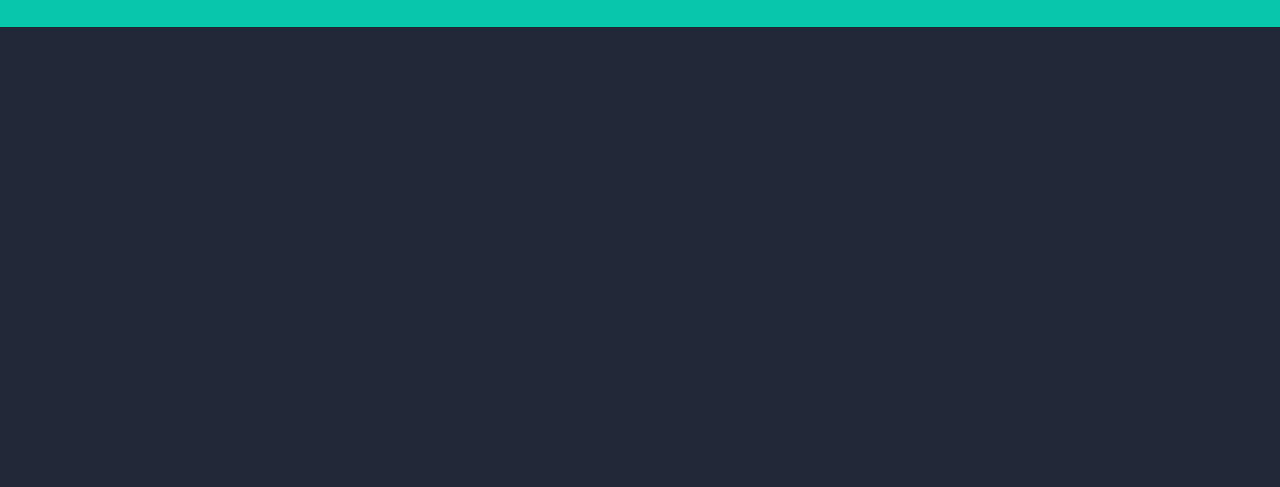
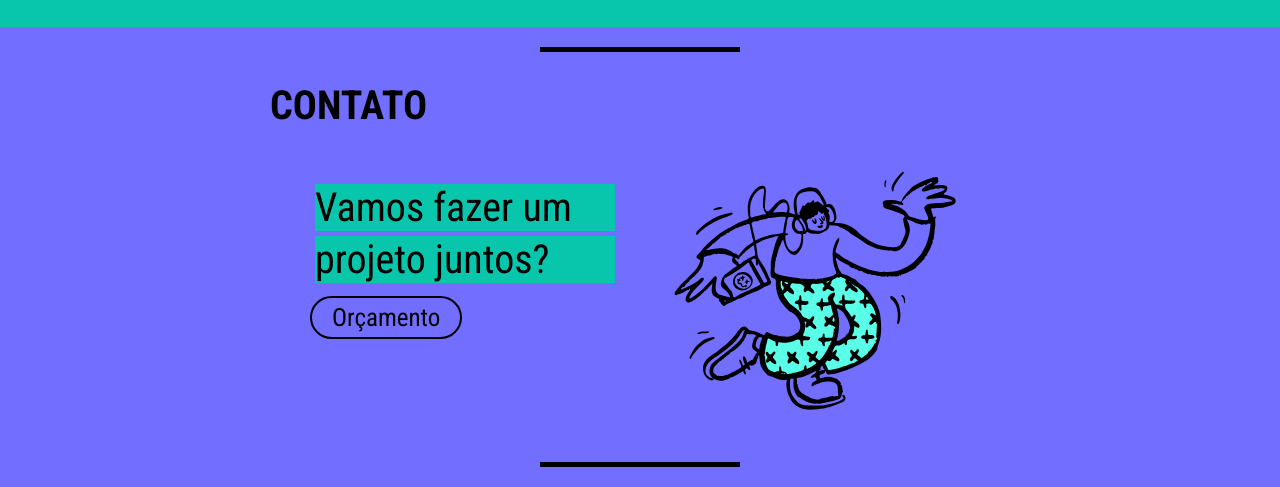
Before and after one commit to tjbass2021/thiagoportfolio, a plain HTML site: page index.html in a window 1280 px wide. Shown: the part 2825-3312 px from the top of the page. Before the commit the page ends 2852 px from the top, so only its background shows below. Drawn offline with Linux system fonts and the light colour scheme.

Commit message:
feat: Criação da seção de contato
- Criação da seção de contato com adição de imagem doodle

```diff
--- a/css/main.css
+++ b/css/main.css
@@ -17,10 +17,31 @@ body {
     background-color: var(--azul-dark);
 }
 
+a {
+    text-decoration: none;
+    color: black;
+}
 
 .container {
     max-width: 940px;
     min-width: 940px;
+}
+
+.box-sobre {
+    display: flex;
+    flex-flow: row wrap;
+    justify-content: center;
+    width: 100%;
+    padding: 20px;
+}
+
+.box-box{
+    width: 350px;
+    height: 350px;
+}
+
+.box-box img {
+    width: 350px;
 }
 
 /*CABEÇALHO*/
@@ -259,6 +280,7 @@ body {
 
 .sobre .container .box-sobre .box-box {
     width: 400px;
+    height: auto;
     padding: 20px;
 }
 
@@ -310,3 +332,57 @@ body {
     background-color: black;
     align-self: center;
 }
+
+/*SEÇÃO DE CONTATO*/
+
+#contato{
+    display: flex;
+    justify-content: center;
+    background-color: var(--azul);
+}
+
+#contato .container{
+    display: flex;
+    flex-direction: column;
+    justify-content: center;
+    color: black;
+    /* padding-bottom: 30px; */
+}
+
+#contato .container h2{
+    font-size: 40px;
+    padding: 10px 100px;
+}
+
+.orcamento {
+    border: 2px solid black;
+    border-radius: 30px;
+    padding: 5px 20px;
+    transition: .3s;
+    font-size: 25px;
+}
+
+.orcamento:hover{
+    border: 2px solid var(--verde);
+    transition: 0.3s;
+    background-color: var(--verde);
+    color: black;
+}
+
+.texto {
+    margin-bottom: 20px;
+}
+
+.texto p{
+    font-size: 40px;
+    margin: 5px;
+    background-color: var(--verde);
+}
+
+.caixa-fazer-projeto{
+    padding: 20px;
+}
+
+.box-contato .box-box {
+    height: 263px;
+}
--- a/index.html
+++ b/index.html
@@ -133,6 +133,28 @@
             </div>
         </section>
 
+        <section id="contato">
+            <div class="container">
+                <div class="linha"></div>
+                <h2>CONTATO</h2>
+                <div class="box-sobre box-contato">
+                    <div class="box-box">
+                        <div class="caixa-fazer-projeto">
+                            <div class="texto">
+                                <p>Vamos fazer um</p>
+                                <p>projeto juntos?</p>
+                            </div>
+                            <a href="#" class="orcamento">Orçamento</a>
+                        </div>
+                    </div>
+                    <div class="box-box">
+                        <img src="src/img/DancingDoodle.svg" alt="">
+                    </div>
+                </div>
+                <div class="linha"></div>
+            </div>
+        </section>
+
     </main>
 
 
```
Also changed, not shown: src/img/DancingDoodle.svg (added).
